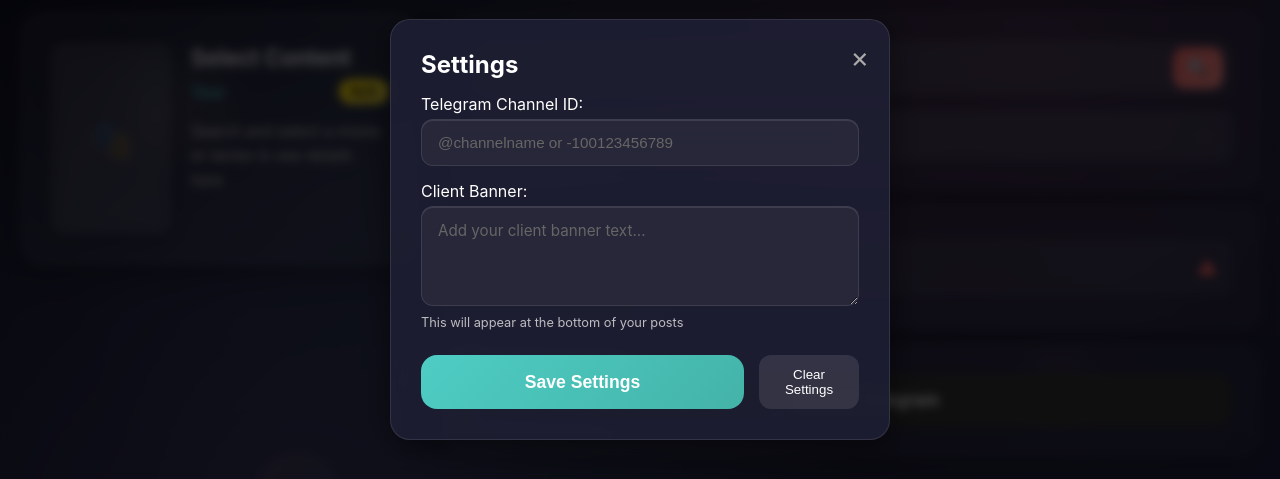
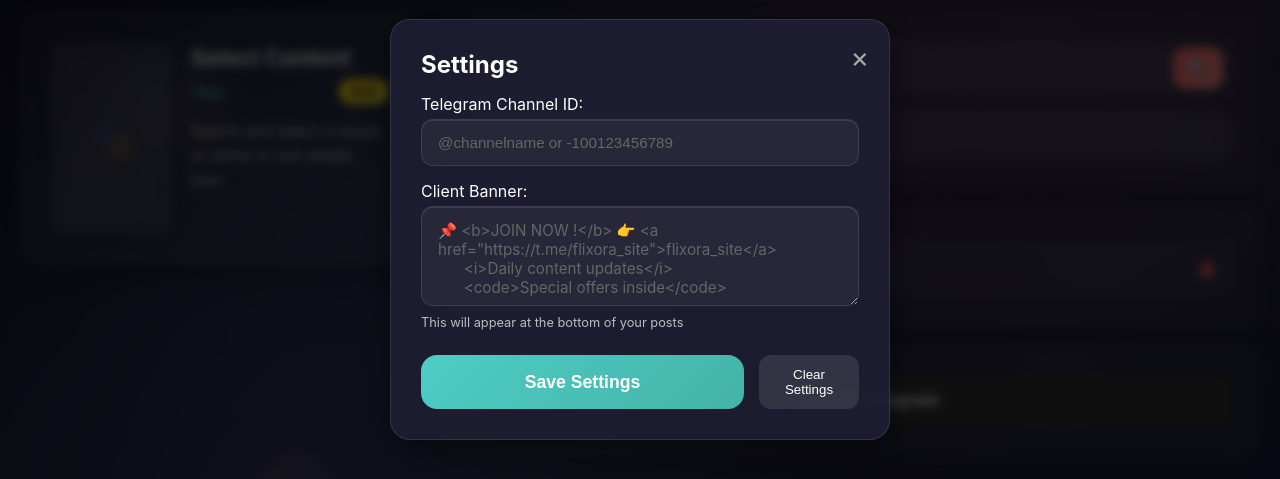
Before and after one commit to tharindu899/IMDB-TG-POST, a plain HTML site: page public/index.html in a window 1280 px wide. Both pictures are taken after a click on the button "⚙️". Shown: the part 109-588 px from the top of the page. Drawn offline with Linux system fonts and the light colour scheme.

Commit message:
update public/index.html

```diff
--- a/public/index.html
+++ b/public/index.html
@@ -26,7 +26,14 @@
       <!-- Add this new section for Client Banner -->
       <div class="form-group">
         <label for="clientBannerInput">Client Banner:</label>
-        <textarea id="clientBannerInput" class="form-control textarea-control" placeholder="Add your client banner text..." rows="3"></textarea>
+        <textarea
+          id="clientBannerInput"
+          class="form-control textarea-control"
+          placeholder="📌 <b>JOIN NOW !</b> 👉 <a href=&quot;https://t.me/flixora_site&quot;>flixora_site</a>
+      <i>Daily content updates</i>
+      <code>Special offers inside</code>"
+          rows="3"
+        ></textarea>
         <p style="font-size: 0.8rem; opacity: 0.7; margin-top: 5px;">
           This will appear at the bottom of your posts
         </p>
```
